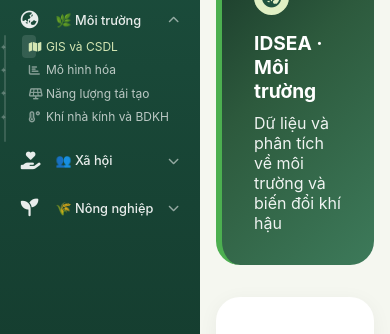
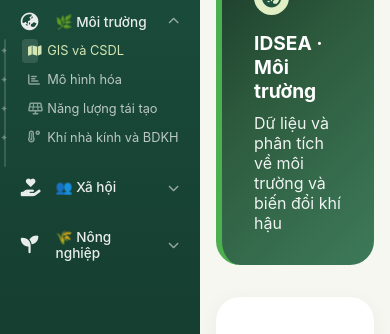
Before and after one commit to DoQuangLinh-githu/EcoSphere, a website: page docs/index.html in a window 390 px wide. Shown: the part 68-402 px from the top of the page. Drawn offline with Linux system fonts and the light colour scheme.

Commit message:
Cap nhat giao dien trang chu

```diff
--- a/docs/css/style.css
+++ b/docs/css/style.css
@@ -69,7 +69,7 @@
    NAV HEADER - MENU CHA
    ============================================ */
 .nav-header {
-  padding: 0.6rem 1.2rem;
+  padding: 0.7rem 1.2rem;
   display: flex;
   align-items: center;
   gap: 0.8rem;
@@ -79,7 +79,7 @@
   border-radius: 6px;
   margin: 0 0.5rem;
   color: rgba(255,255,255,0.9);
-  font-size: 0.95rem;
+  font-size: 1.05rem;
   position: relative;
 }
 
@@ -147,19 +147,19 @@
   cursor: pointer;
   border-radius: 4px;
   transition: all 0.2s ease;
-  font-size: 0.88rem;
+  font-size: 0.95rem;
   color: rgba(255,255,255,0.7);
   position: relative;
-  margin-bottom: 1px;
+  margin-bottom: 4px;
 }
 
 /* Dấu sao ✦ cho các mục con */
 .submenu li::before {
   content: '✦';
   color: rgba(255,255,255,0.3);
-  font-size: 0.7rem;
+  font-size: 0.85rem;
   flex-shrink: 0;
-  margin-right: 6px;
+  margin-right: 8px;
 }
 
 .submenu li:last-child::before {
@@ -168,7 +168,7 @@
 
 /* Nội dung bên trong mỗi item */
 .submenu li > * {
-  padding: 0.45rem 0.5rem;
+  padding: 0.55rem 0.6rem;
   display: flex;
   align-items: center;
   gap: 0.6rem;
@@ -195,8 +195,8 @@
 
 /* Icon trong submenu */
 .submenu li i {
-  width: 18px;
-  font-size: 0.85rem;
+  width: 20px;
+  font-size: 0.95rem;
   flex-shrink: 0;
   opacity: 0.7;
 }
@@ -215,7 +215,7 @@
   align-items: center;
   gap: 0.6rem;
   width: 100%;
-  padding: 0.45rem 0.5rem;
+  padding: 0.55rem 0.6rem;
   border-radius: 4px;
   transition: all 0.2s ease;
 }
@@ -226,15 +226,15 @@
 }
 
 .submenu li a i:first-child {
-  width: 18px;
-  font-size: 0.85rem;
+  width: 20px;
+  font-size: 0.95rem;
   flex-shrink: 0;
   opacity: 0.7;
 }
 
 /* QOF badge */
 .submenu li a .qof-badge {
-  font-size: 0.5rem;
+  font-size: 0.55rem;
   opacity: 0.5;
   background: rgba(255,255,255,0.1);
   padding: 1px 8px;
@@ -243,7 +243,7 @@
 }
 
 .submenu li a .external-icon {
-  font-size: 0.65rem;
+  font-size: 0.7rem;
   opacity: 0.4;
 }
 
@@ -684,16 +684,16 @@
   }
 
   .submenu li {
-    font-size: 0.82rem;
+    font-size: 0.88rem;
   }
 
   .submenu li::before {
-    font-size: 0.6rem;
+    font-size: 0.7rem;
   }
 
   .submenu li i {
-    width: 16px;
-    font-size: 0.75rem;
+    width: 18px;
+    font-size: 0.85rem;
   }
 
   .agri-card {
@@ -744,8 +744,8 @@
   }
 
   .nav-header {
-    font-size: 0.88rem;
-    padding: 0.5rem 1rem;
+    font-size: 0.95rem;
+    padding: 0.6rem 1rem;
   }
 }
 
@@ -768,21 +768,22 @@
   }
 
   .submenu li {
-    font-size: 0.75rem;
+    font-size: 0.8rem;
   }
 
   .submenu li::before {
-    font-size: 0.5rem;
+    font-size: 0.6rem;
+    margin-right: 4px;
   }
 
   .submenu li i {
-    width: 14px;
-    font-size: 0.7rem;
+    width: 16px;
+    font-size: 0.75rem;
   }
 
   .submenu li > *,
   .submenu li a {
-    padding: 0.35rem 0.4rem;
+    padding: 0.4rem 0.4rem;
   }
 
   .agri-card {
@@ -831,7 +832,7 @@
   }
 
   .nav-header {
-    font-size: 0.8rem;
-    padding: 0.4rem 0.8rem;
+    font-size: 0.85rem;
+    padding: 0.5rem 0.8rem;
   }
 }
```
